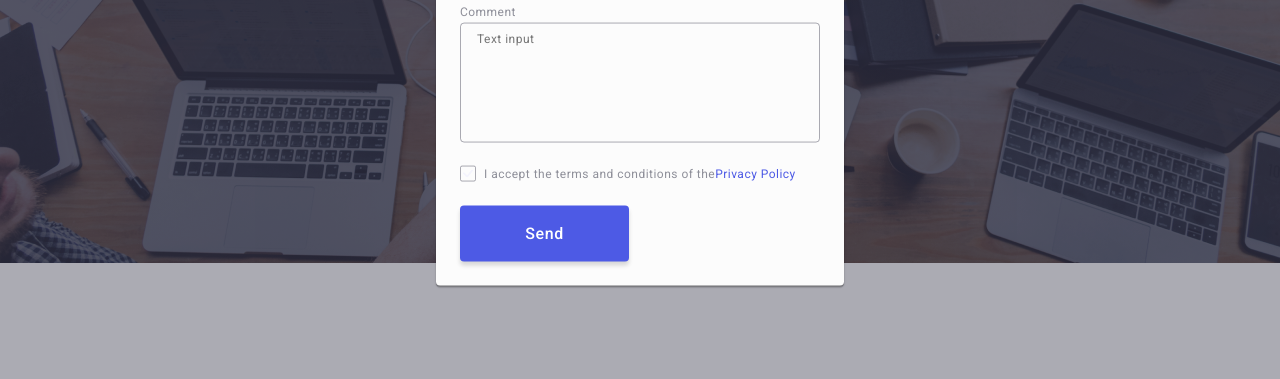
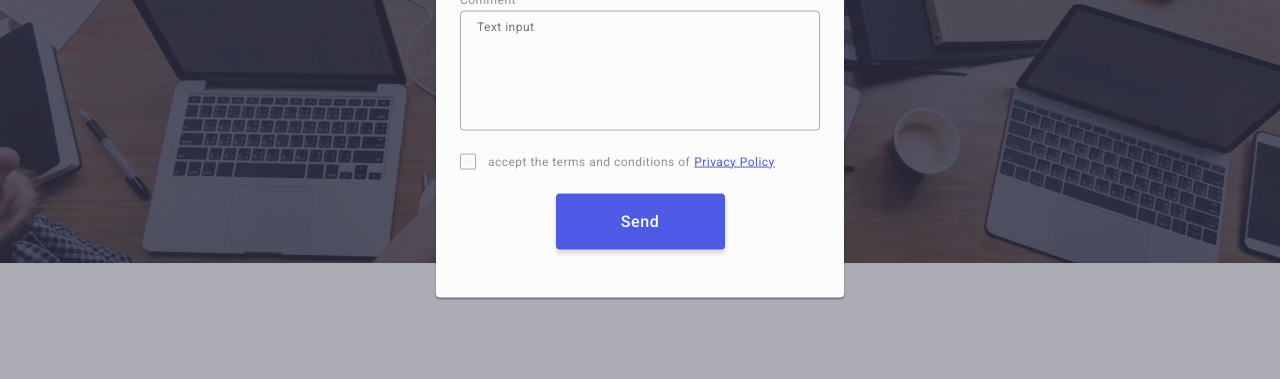
Before and after one commit to bohdan2332/goit-markup-hw-06, a plain HTML site: page index.html in a window 1280 px wide. Both pictures are taken after a click on the button "Order Service". Shown: the part 410-789 px from the top of the page. Drawn offline with nearby package versions, Linux system fonts and the light colour scheme.

Commit message:
312321
цйуц

```diff
--- a/css/styles.css
+++ b/css/styles.css
@@ -1292,7 +1292,7 @@ border-radius: 4px;
 }
 
 
-.modal-check:checked + .modal-check-accept{
+.modal-check:checked + .modal-check-accept {
     background-color:  #404bbf;
     border: none;
     fill: #F4F4FD;
@@ -1300,7 +1300,8 @@ border-radius: 4px;
 
 
 .modal-check-link {
-    color: #4d5ae5;;
+    color: #4d5ae5;
+    margin-left: 4px;
 }
 
 .modal-send-btn {
@@ -1319,5 +1320,8 @@ border-radius: 4px;
     cursor: pointer;
     border: none;
     transition: background-color 250ms cubic-bezier(0.4, 0, 0.2, 1);
-
+    margin-left: auto;
+    margin-right: auto;
+    margin-top: 24px;
+    margin-bottom: 24px;
 }
--- a/index.html
+++ b/index.html
@@ -476,13 +476,14 @@
 
   <div class="modal-checkbox-wrap">
    <input type="checkbox" id="user-privacy" name="user-privacy" value="true" class="modal-check visually-hidden">
-   <label for="user-privacy" class="modal-check-text">
-    <span class="modal-check-accept"><svg class="modal-check-icon" width="10" height="8">
-      <use href="./images/icons.svg#icon-Vector"></use>
-    </svg>
-    </span>I accept the terms and conditions of the<a class="modal-check-link">Privacy Policy</a></label>
+   <span class="modal-check-accept"><svg class="modal-check-icon" width="10" height="8">
+    <use href="./images/icons.svg#icon-Vector"></use>
+  </svg>
+  </span>
+   <label for="user-privacy" class="modal-check-text">accept the terms and conditions of<a href="" class="modal-check-link">Privacy Policy</a></label>
+
   </div>
-  <button type="button" class="modal-send-btn">Send</button>
+  <button type="submit" class="modal-send-btn">Send</button>
 </form>
   </div>
 </div>
```
